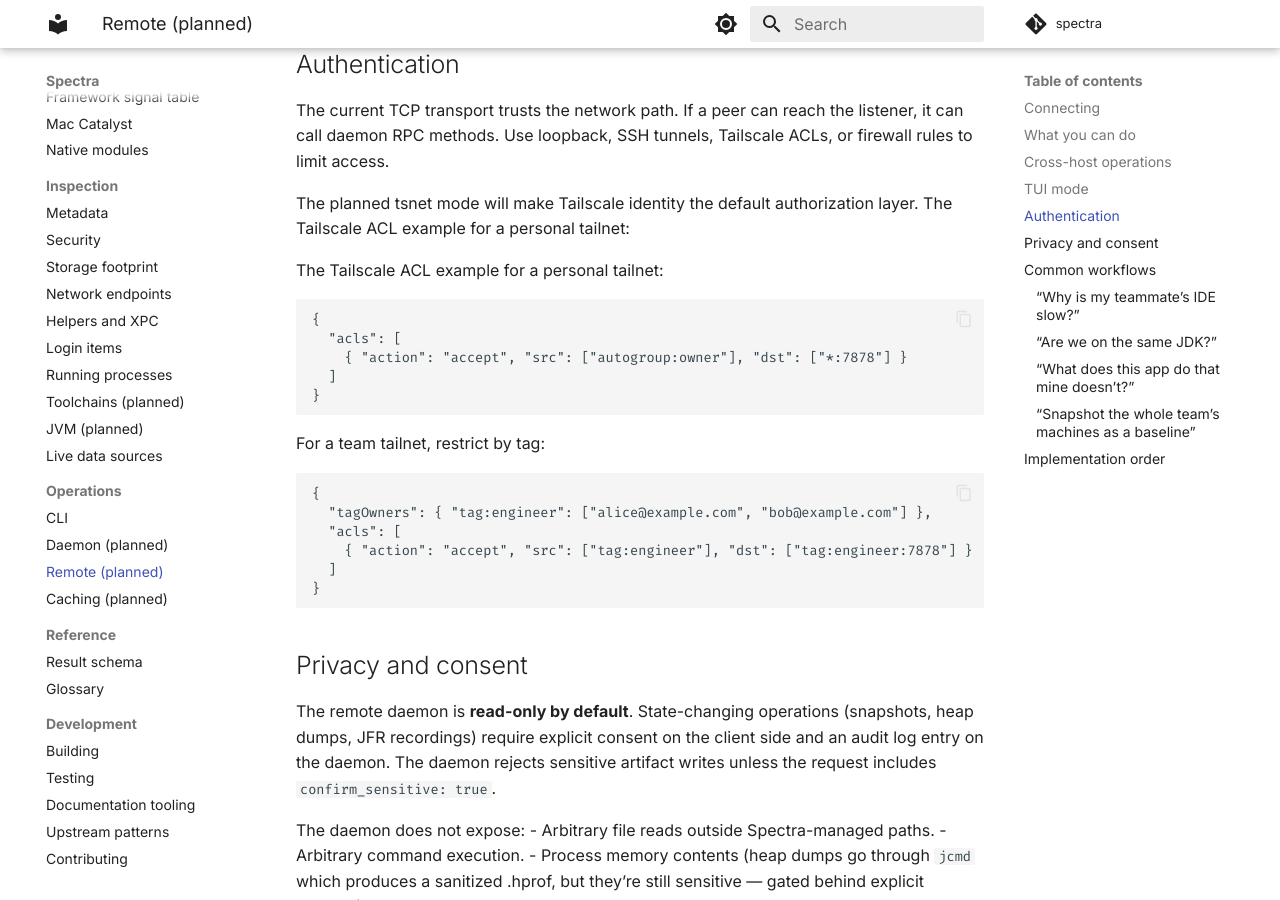
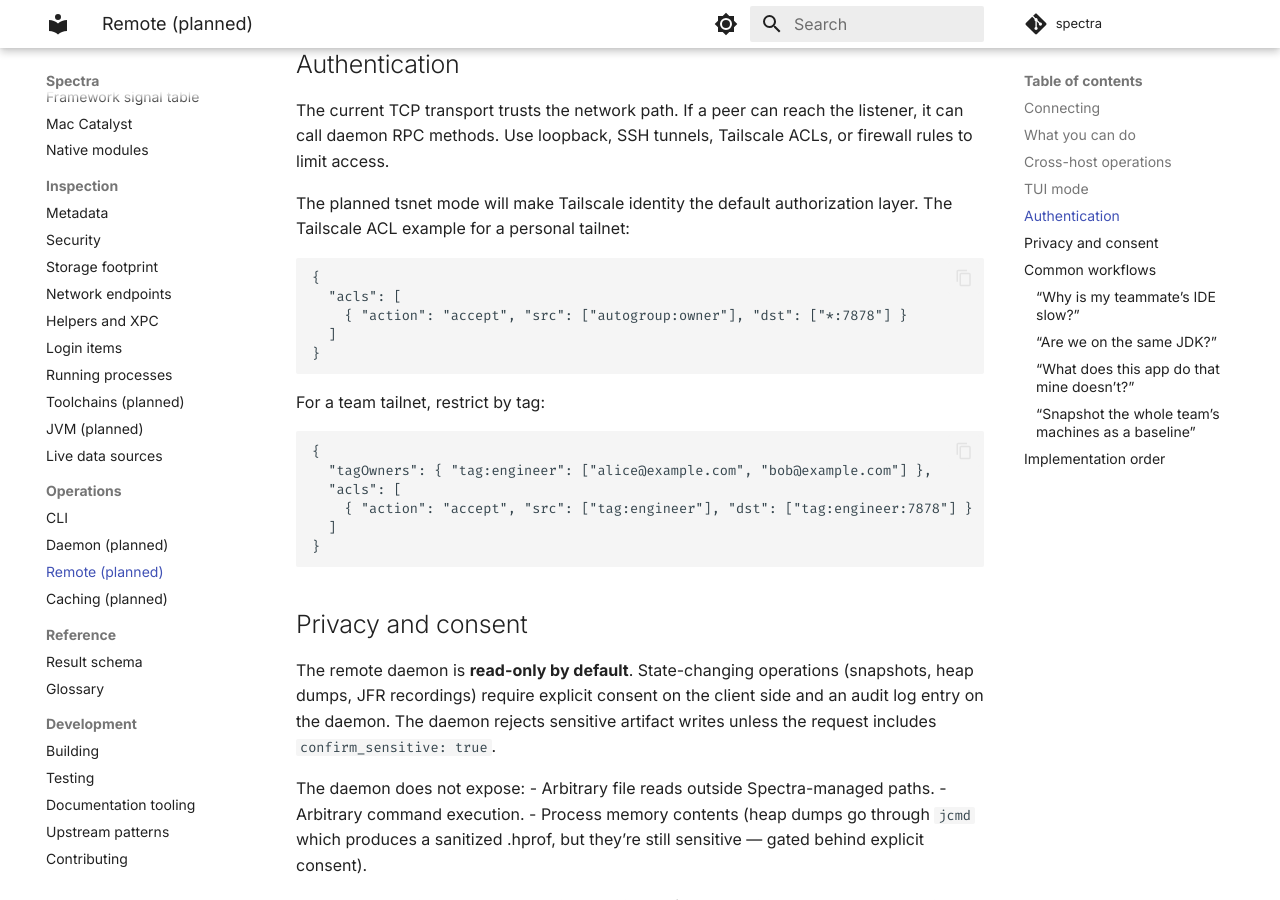
Before and after one commit to kaeawc/spectra, an MkDocs documentation site: the page built from docs/operations/remote.md, in a window 1280 px wide and 900 px high, scrolled down 2511 px. Built offline with MkDocs 1.6.1 and Material for MkDocs 9.7.7, drawn with Linux system fonts in a browser that asks for light colours; comment, search, counter and statistics services are not loaded.

Commit message:
Remove duplicate remote ACL sentence

````diff
--- a/docs/operations/remote.md
+++ b/docs/operations/remote.md
@@ -128,8 +128,6 @@ Tailscale ACLs, or firewall rules to limit access.
 The planned tsnet mode will make Tailscale identity the default
 authorization layer. The Tailscale ACL example for a personal tailnet:
 
-The Tailscale ACL example for a personal tailnet:
-
 ```hujson
 {
   "acls": [
````
